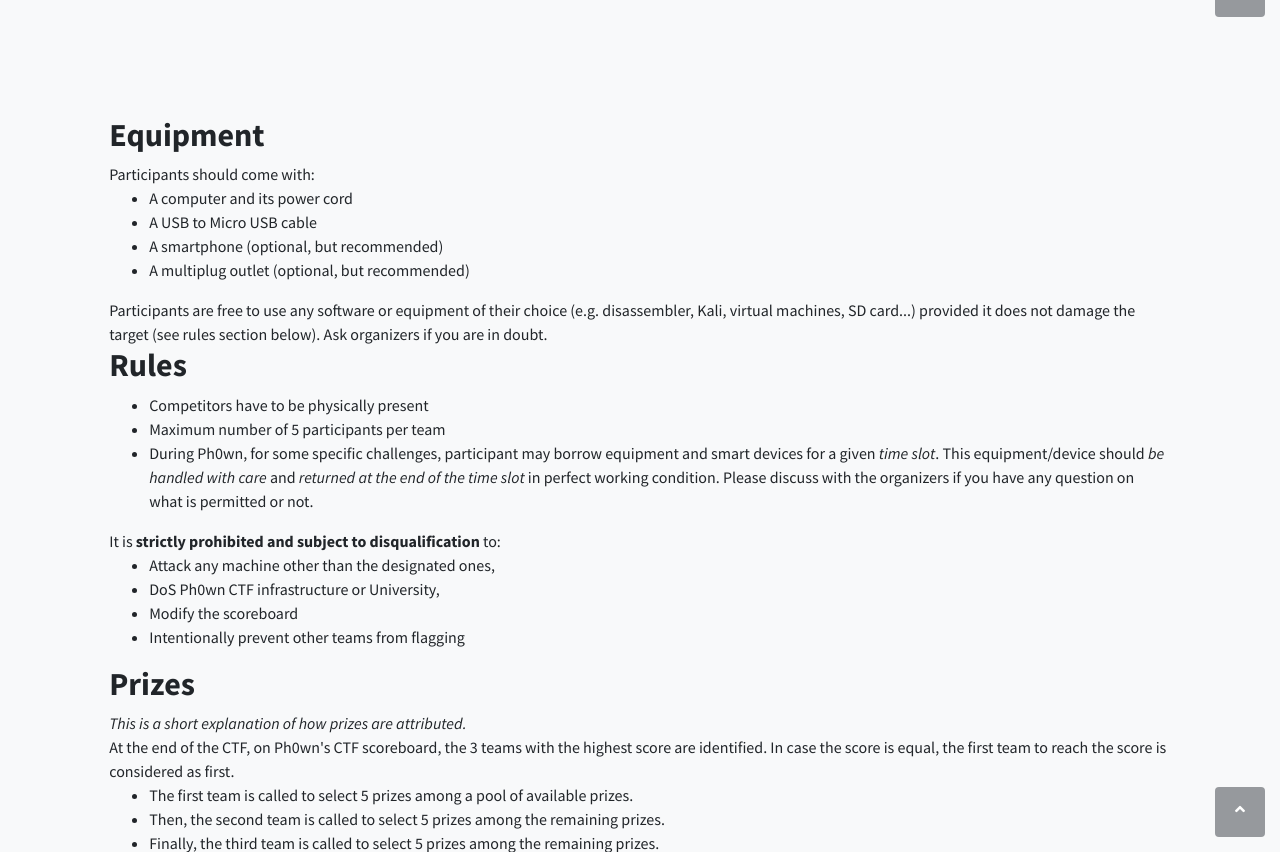
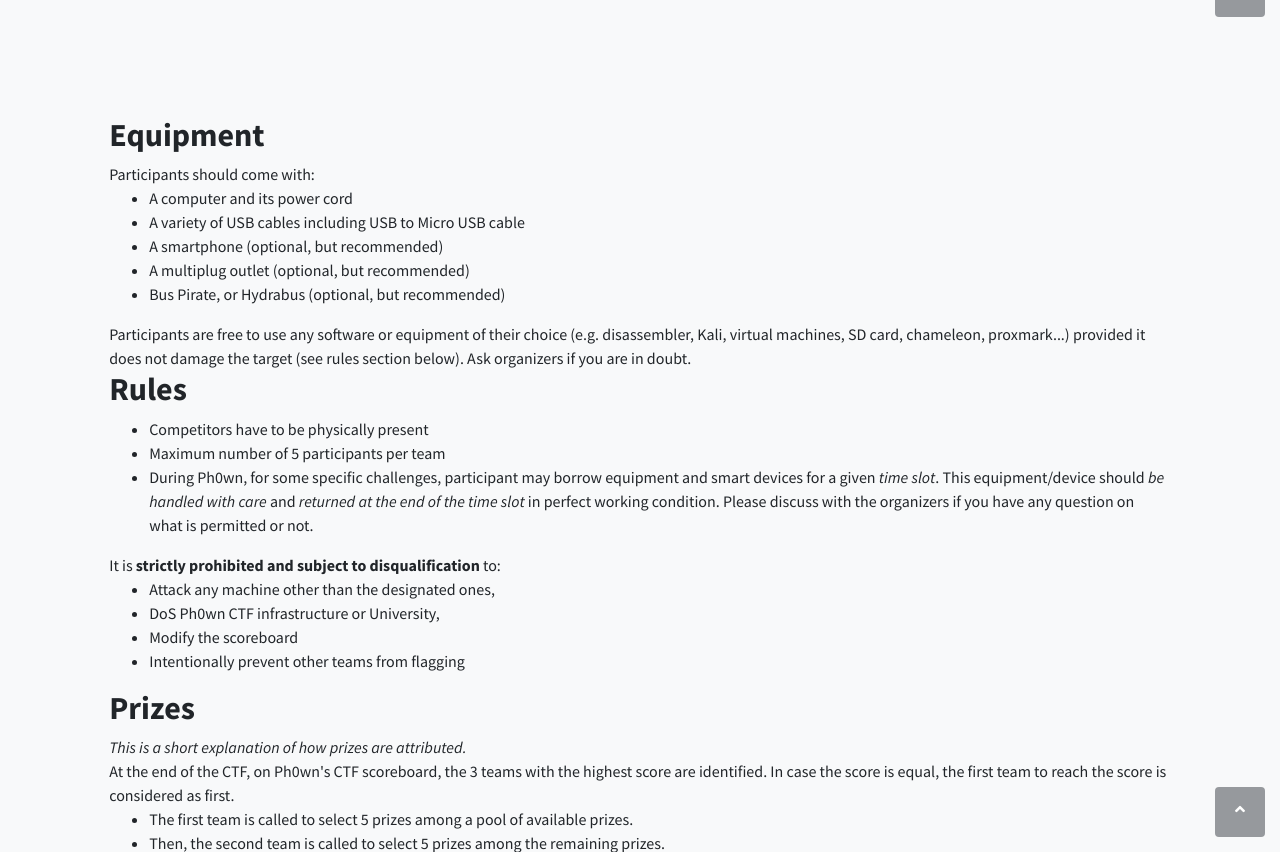
Before and after one commit to ph0wn/ph0wn.github.io, a Jekyll site: the page built from _posts/2019-11-12-rules.md, in a window 1280 px wide and 900 px high, scrolled down 856 px, cut to the strip 48-900 px from the top of the window. Built offline with Jekyll 4.4.1, drawn with Linux system fonts in a browser that asks for light colours.

Commit message:
adding hydrabus and bus pirate

```diff
--- a/_posts/2019-11-12-rules.md
+++ b/_posts/2019-11-12-rules.md
@@ -13,12 +13,13 @@ Participants should come with:
 
 <ul>
 <li>A computer and its power cord</li>
-<li>A USB to Micro USB cable</li>
+<li>A variety of USB cables including USB to Micro USB cable</li>
 <li>A smartphone (optional, but recommended)</li>
 <li>A multiplug outlet (optional, but recommended)</li>
+<li>Bus Pirate, or Hydrabus (optional, but recommended)</li>
 </ul>
 
-Participants are free to use any software or equipment of their choice (e.g. disassembler, Kali, virtual machines, SD card...) provided it does not damage the target (see rules section below). Ask organizers if you are in doubt.
+Participants are free to use any software or equipment of their choice (e.g. disassembler, Kali, virtual machines, SD card, chameleon, proxmark...) provided it does not damage the target (see rules section below). Ask organizers if you are in doubt.
 
 <h2>Rules</h2>
 
```
